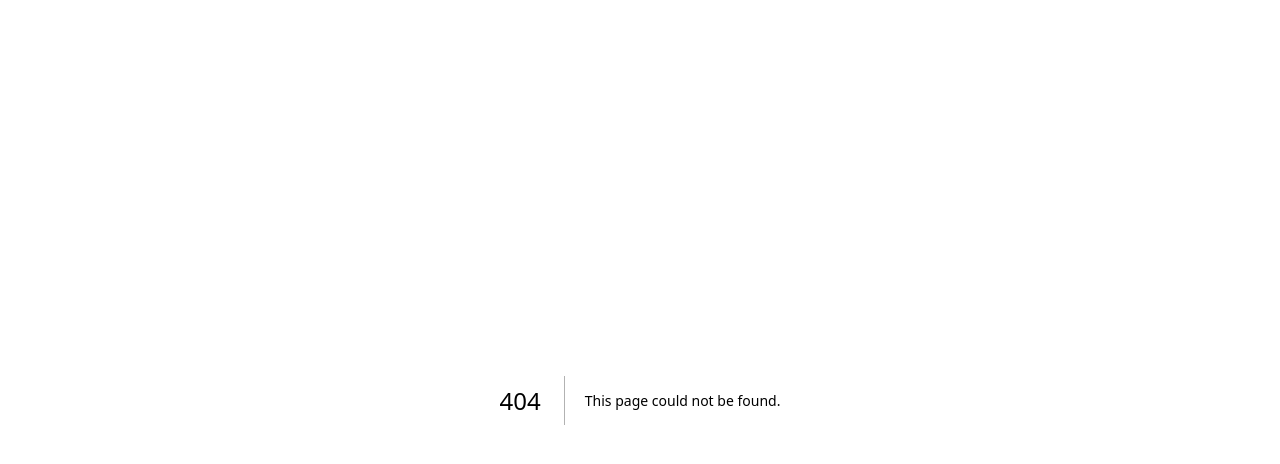
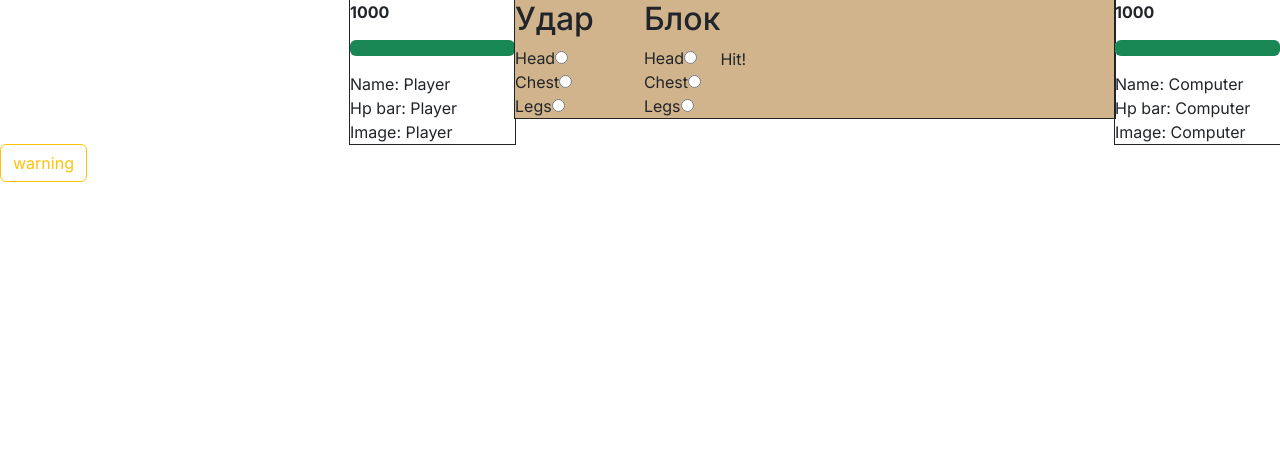
Before and after one commit to weltkind6/combats, a Next.js app: page /fight in a window 1280 px wide. Before the commit this address had no page. Shown: the top 464 px of the page. Built offline with nearby package versions, Linux system fonts and the light colour scheme.

Commit message:
progress bar + reactstrap

```diff
--- a/app/components/MainScreen/MainScreen.tsx
+++ b/app/components/MainScreen/MainScreen.tsx
@@ -6,7 +6,7 @@ const MainScreen = () => {
     return (
         <div className={styles.wrapper}>
             <button className="bg-blue-500 hover:bg-blue-700 text-white font-bold py-2 px-4 rounded-full">
-                <Link href={{pathname: "/blog"}}>Начать бой!</Link>
+                <Link href={{pathname: "/fight"}}>Начать бой!</Link>
             </button>
         </div>
     );
--- a/app/blog/page.tsx
+++ b/app/fight/page.tsx
@@ -2,6 +2,8 @@
 import {useCallback, useState} from "react";
 import styles from './styles.module.css'
 import dynamic from "next/dynamic";
+import {Button, Progress} from "reactstrap";
+import {barColorHandler} from "@/app/helpers/heplres";
 
 const DynamicClock = dynamic(() => import("../components/Time/Time"), {
     ssr: false,
@@ -101,12 +103,28 @@ const FifthPage = () => {
             setIsBlockChecked(false);
 
         },
-        [currUserHp, currComputerHp, isHitChecked, isBlockChecked, userBlockName, userHitName])
+        [
+            currUserHp,
+            currComputerHp,
+            isHitChecked,
+            isBlockChecked,
+            userBlockName,
+            userHitName,
+            computerBlockName
+        ])
 
     return (
-        <div>
+        <div className={styles.wrapper}>
             <div className={styles.container}>
                 <div className={styles.playerBlock}>
+                    <strong>{currUserHp}</strong>
+                    <Progress
+                        min="0"
+                        max="1000"
+                        className="my-3"
+                        color={barColorHandler(currUserHp)}
+                        value={currUserHp.toString()}
+                    />
                     <div>Name: Player</div>
                     <div>Hp bar: Player</div>
                     <div>Image: Player</div>
@@ -205,11 +223,26 @@ const FifthPage = () => {
                     {/*</div>*/}
                 </div>
                 <div className={styles.computerBlock}>
+                    <strong>{currComputerHp}</strong>
+                    <Progress
+                        min="0"
+                        max="1000"
+                        className="my-3"
+                        color={barColorHandler(currComputerHp)}
+                        value={currComputerHp.toString()}
+                    />
                     <div>Name: Computer</div>
                     <div>Hp bar: Computer</div>
                     <div>Image: Computer</div>
                 </div>
             </div>
+
+            <Button
+                color="warning"
+                outline
+            >
+                warning
+            </Button>
 
             {isFightStarted && (
                 <div className={styles.fightLog}>
--- a/app/blog/styles.module.css
+++ b/app/fight/styles.module.css
@@ -1,3 +1,8 @@
+.container {
+    display: flex;
+    margin-left: 350px;
+}
+
 .panel {
     display: flex;
     outline: 1px solid;
@@ -27,4 +32,10 @@
 
 .playerBlock {
     outline: 1px solid;
+    width: 450px;
 }
+
+.computerBlock {
+    width: 450px;
+    outline: 1px solid;
+}
--- a/app/globals.css
+++ b/app/globals.css
@@ -1,8 +1,7 @@
 /* globals.css */
-
-@import 'tailwindcss/base';
-@import 'tailwindcss/components';
-@import 'tailwindcss/utilities';
+@tailwind base;
+@tailwind components;
+@tailwind utilities;
 
 /* Дополнительные глобальные стили */
 
--- a/app/helpers/heplres.ts
+++ b/app/helpers/heplres.ts
@@ -1,16 +1,3 @@
-export const getCurrentTime = () => {
-    const currTime = new Date();
-
-    let hours: number | string = currTime.getHours();
-    let minutes: number | string = currTime.getMinutes();
-
-    if (hours < 10) {
-        hours = "0" + hours;
-    }
-    if (minutes < 10) {
-        minutes = "0" + minutes;
-    }
-
-    const formattedTime: string = hours + ":" + minutes;
-    console.log(formattedTime);
+export const barColorHandler = (currentHp: number) => {
+    return currentHp < 300 ? "danger" : (currentHp < 600 ? "warning" : "success")
 }
--- a/app/layout.tsx
+++ b/app/layout.tsx
@@ -2,6 +2,7 @@ import './globals.css'
 import type { Metadata } from 'next'
 import { Inter } from 'next/font/google'
 import './globals.css'
+import 'bootstrap/dist/css/bootstrap.min.css';
 
 const inter = Inter({ subsets: ['latin'] })
 
```
Also changed, not shown: package.json (+5 -2 lines), 1 other file (tests, documents, lock files or other folders).
